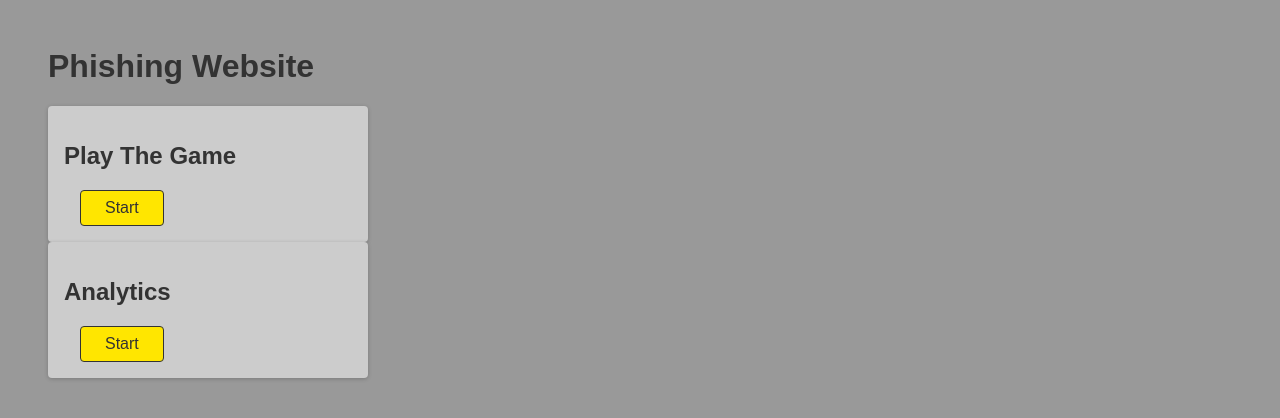
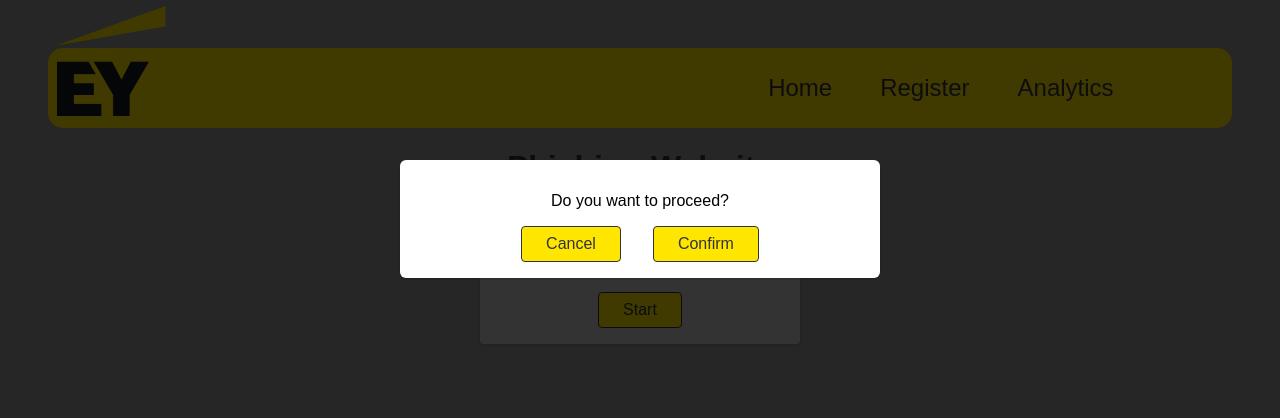
Before and after one commit to Costello-13/Phishingapp, a React (Create React App) app: page / in a window 1280 px wide. Both pictures are taken after a click on the button "Start". Shown: the top 418 px of the page. Built offline with nearby package versions, Linux system fonts and the light colour scheme.

Commit message:
newstuff

```diff
--- a/package.json
+++ b/package.json
@@ -8,6 +8,7 @@
     "@testing-library/user-event": "^13.5.0",
     "react": "^17.0.2",
     "react-dom": "^17.0.2",
+    "react-router-dom": "^5.3.0",
     "react-scripts": "5.0.0",
     "web-vitals": "^2.1.4"
   },
--- a/src/App.js
+++ b/src/App.js
@@ -1,11 +1,25 @@
-import Card from "./components/Card";
+import { Route, Switch } from 'react-router-dom';
+import Register from "./pages/Register.js";
+import Homepage from "./pages/Homepage";
+import Analytics from "./pages/Analytics";
+import MainNavigation from "./components/layout/MainNavigation"
 
 function App() {
+  //localhost:3000/register --> path
   return (
     <div>
-      <h1> Phishing Website</h1>
-      <Card text="Play The Game"/>
-      <Card text="Analytics"/>
+      <MainNavigation />
+      <Switch>
+      <Route path='/' exact>
+        <Homepage />
+      </Route>
+      <Route path='/Register'>
+        <Register />
+      </Route>
+      <Route path='/Analytics'>
+        <Analytics />
+      </Route>
+      </Switch>
     </div>
   );
 }
--- /dev/null
+++ b/src/components/Backdrop.js
@@ -0,0 +1,5 @@
+function Backdrop(props){
+    return <div className="backdrop" onClick={props.onClick} />
+}
+
+export default Backdrop;
--- a/src/components/Card.js
+++ b/src/components/Card.js
@@ -1,10 +1,28 @@
+import {useState} from 'react';
+import Modal from './Modal';
+import Backdrop from './Backdrop';
+
 function Card(props) {
+
+    const [showModal, setShowModal] = useState(false);
+
+    function openHandler() {
+        setShowModal(true);
+    }
+
+    function closeHandler(){
+        setShowModal(false);
+    }
+
   return (
     <div className="card">
       <h2>{props.text}</h2>
       <div>
-        <button className="button">Start</button>{" "}
+        <button className="button" onClick={openHandler}>Start</button>{" "}
       </div>
+      {showModal && <Modal onCancel={closeHandler} onConfirm={closeHandler}/>}
+      {showModal && <Backdrop onClick={closeHandler}/>}
+
     </div>
   );
 }
--- /dev/null
+++ b/src/components/Modal.js
@@ -0,0 +1,20 @@
+function Modal(props) {
+    function confirmHandler(){
+        props.onConfirm();
+
+    }
+
+    function cancelHandler(){
+        props.onCancel();
+
+    }
+  return (
+    <div className="modal">
+      <p>Do you want to proceed?</p>
+      <button className="button" onClick={cancelHandler}>Cancel</button>
+      <button className="button" onClick={confirmHandler}>Confirm</button>
+    </div>
+  );
+}
+
+export default Modal;
--- /dev/null
+++ b/src/components/layout/MainNavigation.js
@@ -0,0 +1,26 @@
+import { Link } from 'react-router-dom';
+import classes from './MainNavigation.module.css';
+import img from "./EY.png"
+
+function MainNavigation(){
+    return <header className={classes.header}>
+        <div className={classes.logo}>
+            <img className={classes.image} src={img} />
+        </div>
+        <nav>
+            <ul>
+                <li>
+                    <Link to="/">Home</Link>
+                </li>
+                <li>
+                    <Link to="/Register">Register</Link>
+                </li>
+                <li>
+                    <Link to="/Analytics">Analytics</Link>
+                </li>
+            </ul>
+        </nav>
+    </header>
+}
+
+export default MainNavigation;
--- /dev/null
+++ b/src/components/layout/MainNavigation.module.css
@@ -0,0 +1,52 @@
+.header {
+    width: 100%;
+    height: 5rem;
+    display: flex;
+    align-items: center;
+    justify-content: space-between;
+    background-color: #ffe600;
+    padding: 0 10%;
+    border-radius: 15px;
+  }
+
+.image{
+    margin: 5%;
+    float: left;
+    width: 110px;
+    height:110px;
+    margin-top: -45%;
+    margin-left: -100%;
+}
+
+
+  .header ul {
+    list-style: none;
+    margin: 0;
+    padding: 0;
+    display: flex;
+    align-items: baseline;
+  }
+
+  .header li {
+    margin-left: 3rem;
+  }
+
+  .header a {
+    text-decoration: none;
+    font-size: 1.5rem;
+    color: #333333;
+  }
+
+  .header a:hover,
+  .header a:active,
+  .header a.active {
+    color: white;
+  }
+
+  .badge {
+    background-color: #cc2062;
+    color: white;
+    border-radius: 12px;
+    padding: 0 1rem;
+    margin-left: 0.5rem;
+  }
--- a/src/index.css
+++ b/src/index.css
@@ -11,6 +11,7 @@ body {
 h1,
 h2 {
   color: #333333;
+  text-align: center;
 }
 
 .button {
@@ -36,6 +37,10 @@ h2 {
   box-shadow: 0 1px 4px rgba(0, 0, 0, 0.2);
   padding: 1rem;
   width: 20rem;
+  display: block;
+  margin-left: auto;
+  margin-right: auto;
+  text-align: center;
 }
 
 .actions {
--- a/src/index.js
+++ b/src/index.js
@@ -1,7 +1,12 @@
-import React from 'react';
-import ReactDOM from 'react-dom';
-import './index.css';
-import App from './App';
+import React from "react";
+import ReactDOM from "react-dom";
+import "./index.css";
+import App from "./App";
+import { BrowserRouter } from "react-router-dom";
 
-ReactDOM.render(<App />, document.getElementById('root')
+ReactDOM.render(
+  <BrowserRouter>
+    <App />
+  </BrowserRouter>,
+  document.getElementById("root")
 );
--- /dev/null
+++ b/src/pages/Analytics.js
@@ -0,0 +1,5 @@
+function Analytics() {
+    return <div>Analytics Page</div>;
+  }
+
+  export default Analytics;
--- /dev/null
+++ b/src/pages/Homepage.js
@@ -0,0 +1,14 @@
+import Card from "../components/Card";
+function Homepage() {
+  //localhost:3000/register --> path
+  return (
+    <container>
+      <div>
+        <h1> Phishing Website </h1>
+        <Card text="Play The Game" />
+      </div>
+    </container>
+  );
+}
+
+export default Homepage;
--- /dev/null
+++ b/src/pages/Register.js
@@ -0,0 +1,5 @@
+function Register() {
+  return <div>Register Page</div>;
+}
+
+export default Register;
```
Also changed, not shown: src/components/layout/EY.png (added), 1 other file (tests, documents, lock files or other folders).
